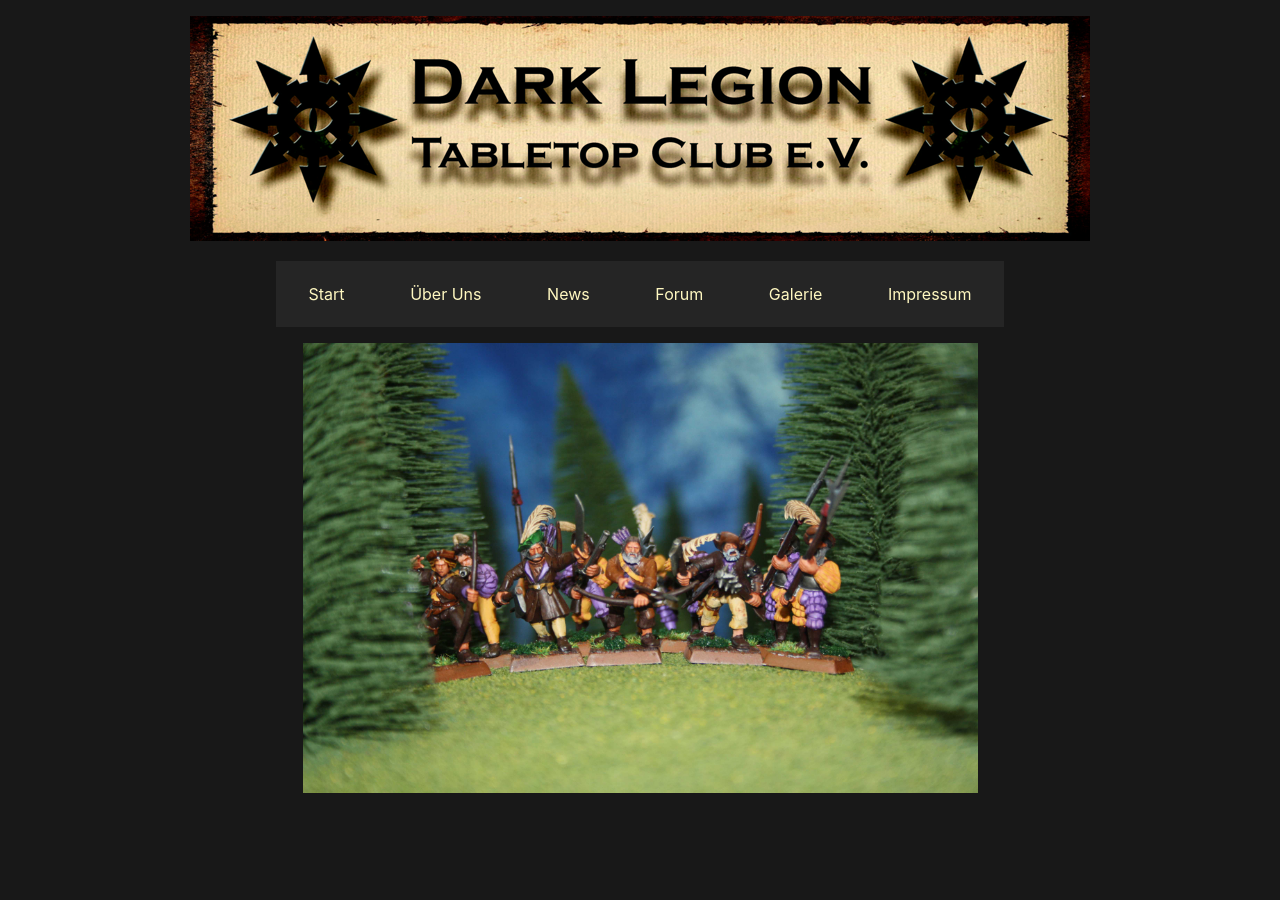
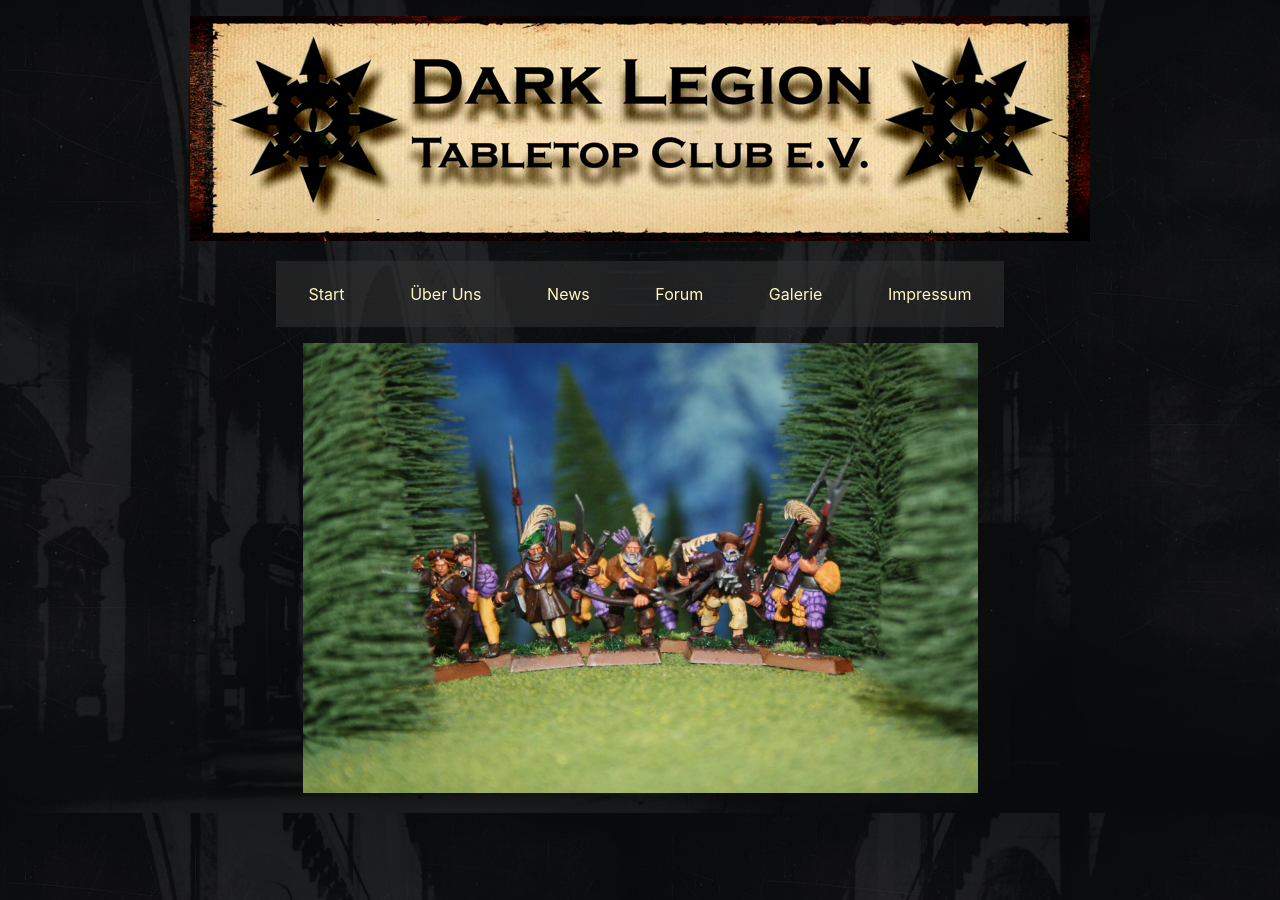
Before and after one commit to zero-divisor/dltc_homepage, a Jekyll site: the page built from index.html, in a window 1280 px wide. Built offline with Jekyll 4.4.1, drawn with Linux system fonts in a browser that asks for light colours.

Commit message:
Update base.scss

```diff
--- a/_sass/base.scss
+++ b/_sass/base.scss
@@ -8,10 +8,10 @@ $bodyFont: -apple-system,BlinkMacSystemFont,"Segoe UI",Helvetica,Arial,sans-seri
 }
 
 html {
-	background-image: url("assets/images/background.png");
+	background-image: url("/dltc_homepage/assets/images/background.png");
 	background-position: center;
 	background-size: cover;
-	background: $backgroundColor;
+	/*background: $backgroundColor;*/
 }
 
 body {
```
